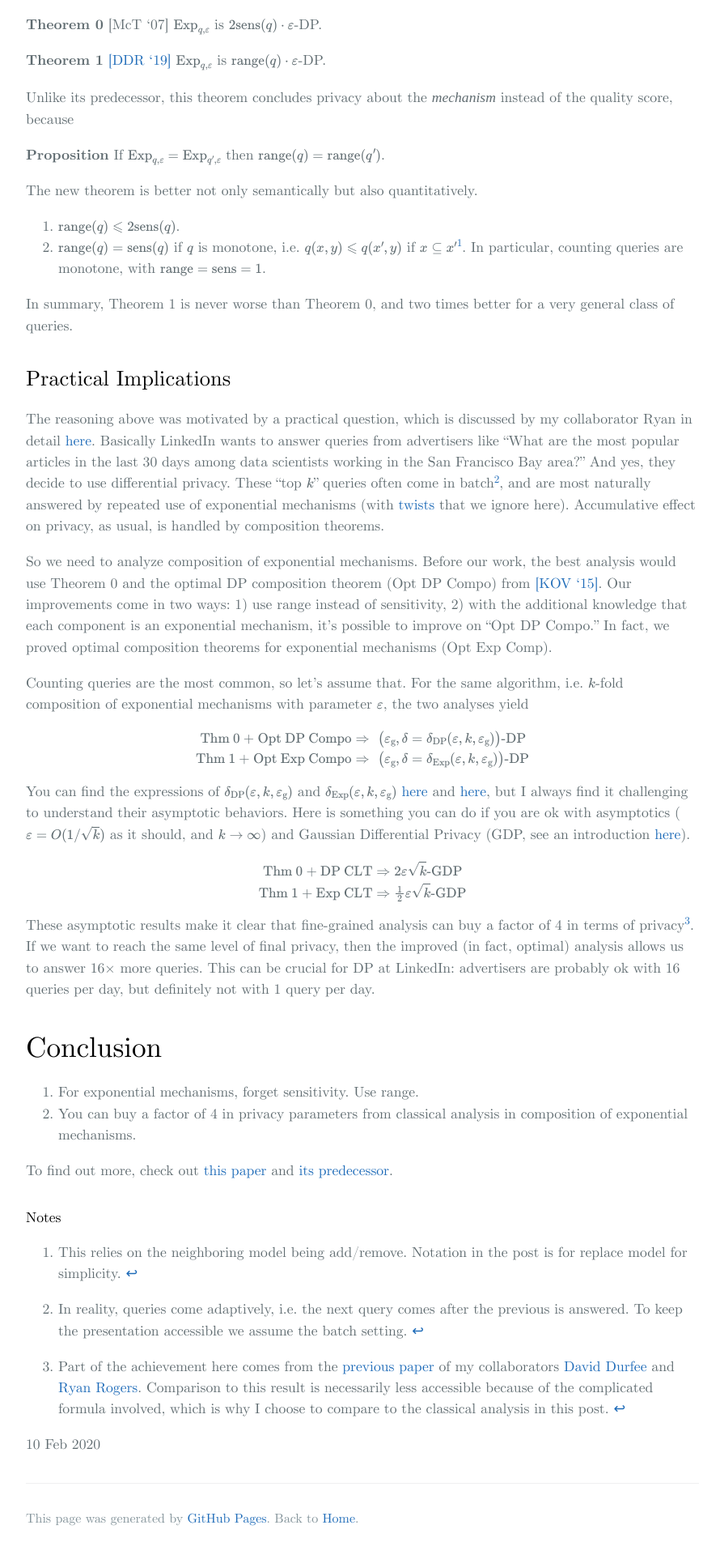
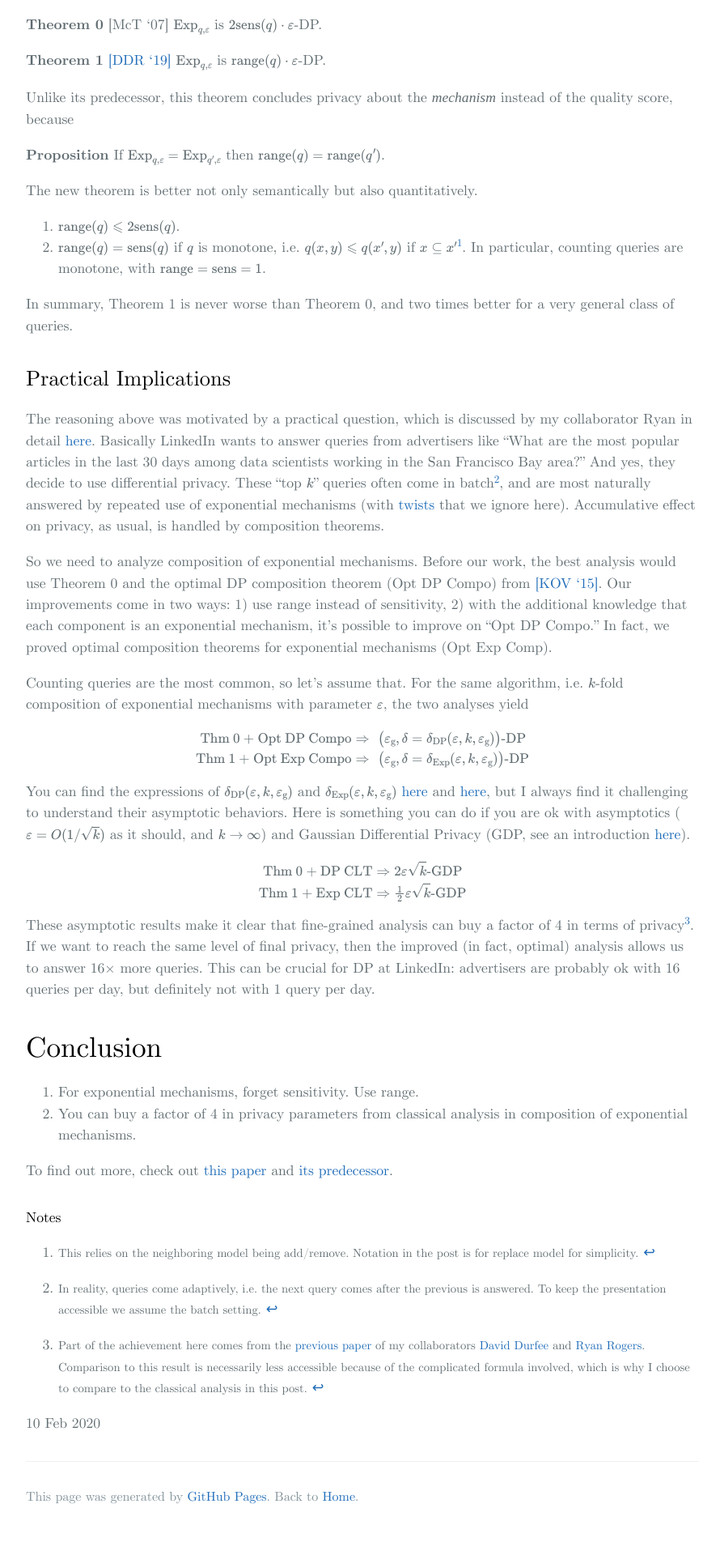
Before and after one commit to dongjs/dongjs.github.io, a Jekyll site: the page built from _posts/2020-2-10-ExpMech.md, in a window 1280 px wide. Shown: the part 1222-3142 px from the top of the page at 81% size, without its empty margins (192-1082 px from the left). Built offline with Jekyll 4.4.1, drawn with Linux system fonts in a browser that asks for light colours; some web fonts are replaced; our own code applies the rules of GitHub Pages for plain Markdown files; formulas are drawn with MathJax 3; comment, search, counter and statistics services are not loaded; the repository's description, which GitHub fills in, is left out; after the commit the page ends 3115 px from its top, so only the background shows below that.

Commit message:
footnotes

```diff
--- a/_posts/2020-2-10-ExpMech.md
+++ b/_posts/2020-2-10-ExpMech.md
@@ -50,7 +50,7 @@ The new theorem is better not only semantically but also quantitatively.
 1. $$\mathrm{range}(q)\leqslant 2\mathrm{sens}(q)$$.
 2. $$\mathrm{range}(q) = \mathrm{sens}(q)$$ if $$q$$ is monotone, i.e. $$q(x,y)\leqslant q(x',y)$$ if $$x\subseteq x'$$[^1]. In particular, counting queries are monotone, with $$\mathrm{range} = \mathrm{sens} = 1$$.
 
-[^1]: This relies on the neighboring model being add/remove. Notation in the post is for replace model for simplicity.
+[^1]: <span style="font-size:11pt;">This relies on the neighboring model being add/remove. Notation in the post is for replace model for simplicity.</span>
 <!-- $$q:X^n\times Y\to \mathbb{N}$$ is called a counting query if it counts the number of people that has some property labeled by $$y$$. More precisely, $$q$$ is a counting query if there is $$f:X\times Y\to\{0,1\}$$ such that -->
 
 <!-- $$q(x_{1:n},y) = \# \{i: f(x_i,y)=1\}.$$ -->
@@ -61,7 +61,7 @@ In summary, Theorem 1 is never worse than Theorem 0, and two times better for a
 
 The reasoning above was motivated by a practical question, which is discussed by my collaborator Ryan in detail [here](https://twimlai.com/talk/346). Basically LinkedIn wants to answer queries from advertisers like "What are the most popular articles in the last 30 days among data scientists working in the San Francisco Bay area?" And yes, they decide to use differential privacy. These "top $$k$$" queries often come in batch[^2], and are most naturally answered by repeated use of exponential mechanisms (with [twists](https://papers.nips.cc/paper/8612-practical-differentially-private-top-k-selection-with-pay-what-you-get-composition) that we ignore here). Accumulative effect on privacy, as usual, is handled by composition theorems.
 
-[^2]: In reality, queries come adaptively, i.e. the next query comes after the previous is answered. To keep the presentation accessible we assume the batch setting.
+[^2]: <span style="font-size:11pt;">In reality, queries come adaptively, i.e. the next query comes after the previous is answered. To keep the presentation accessible we assume the batch setting.</span>
 
 So we need to analyze composition of exponential mechanisms. Before our work, the best analysis would use Theorem 0 and the optimal DP composition theorem (Opt DP Compo) from [[KOV '15]](http://proceedings.mlr.press/v37/kairouz15.html). Our improvements come in two ways: 1) use range instead of sensitivity, 2) with the additional knowledge that each component is an exponential mechanism, it's possible to improve on "Opt DP Compo." In fact, we proved optimal composition theorems for exponential mechanisms (Opt Exp Comp).
 
@@ -81,7 +81,7 @@ You can find the expressions of $$\delta_{\mathrm{DP}}(\varepsilon,k,\varepsilon
 
 These asymptotic results make it clear that fine-grained analysis can buy a factor of 4 in terms of privacy[^3]. If we want to reach the same level of final privacy, then the improved (in fact, optimal) analysis allows us to answer 16$$\times$$ more queries. This can be crucial for DP at LinkedIn: advertisers are probably ok with 16 queries per day, but definitely not with 1 query per day.
 
-[^3]: Part of the achievement here comes from the [previous paper](https://papers.nips.cc/paper/8612-practical-differentially-private-top-k-selection-with-pay-what-you-get-composition) of my collaborators [David Durfee](https://www.cc.gatech.edu/grads/d/ddurfee3/) and [Ryan Rogers](https://www.math.upenn.edu/~ryrogers/). Comparison to this result is necessarily less accessible because of the complicated formula involved, which is why I choose to compare to the classical analysis in this post.
+[^3]: <span style="font-size:11pt;">Part of the achievement here comes from the [previous paper](https://papers.nips.cc/paper/8612-practical-differentially-private-top-k-selection-with-pay-what-you-get-composition) of my collaborators [David Durfee](https://www.cc.gatech.edu/grads/d/ddurfee3/) and [Ryan Rogers](https://www.math.upenn.edu/~ryrogers/). Comparison to this result is necessarily less accessible because of the complicated formula involved, which is why I choose to compare to the classical analysis in this post.</span>
 
 # Conclusion
 
```
Also changed, not shown: 1 other file.
